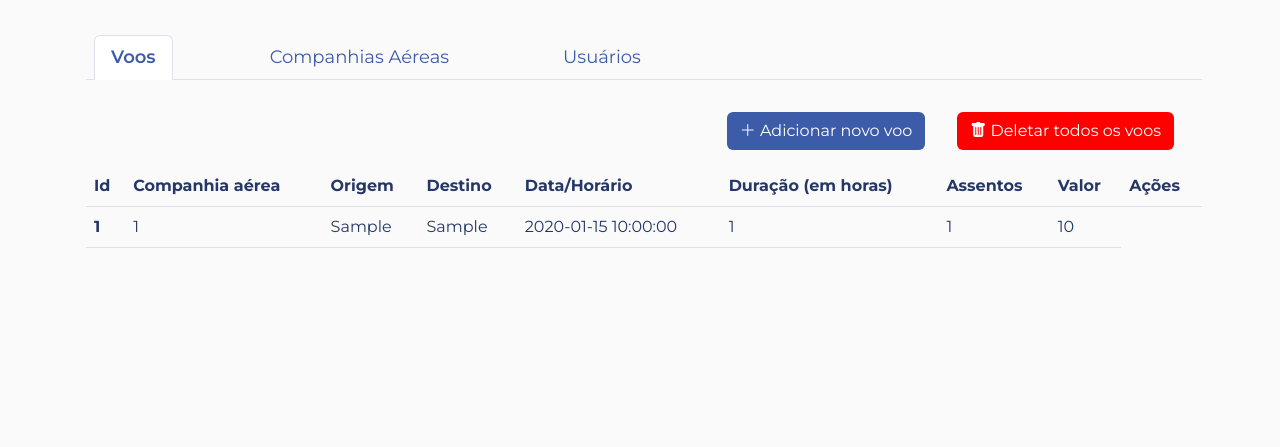
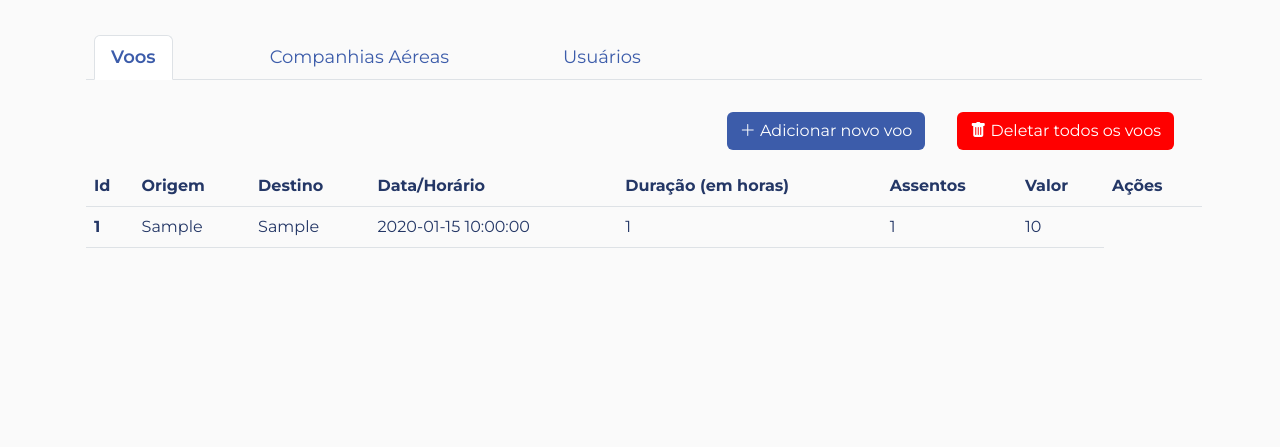
Before and after one commit to JulliaThainna/FlyMePHP, a PHP site: page /gerenciarSistema.php in a window 1280 px wide. Shown: the part 207-654 px from the top of the page. Run offline with PHP 8.4, Linux system fonts and the light colour scheme; tables that the repository leaves empty hold one stand-in row (values such as "Sample post").

Commit message:
Arrumando detalhe tabela voo

```diff
--- a/frontend/pages/Voo/gerenciarVoos.php
+++ b/frontend/pages/Voo/gerenciarVoos.php
@@ -20,7 +20,7 @@
         <thead>
         <tr>
             <th>Id</th>
-            <th>Companhia aérea</th>
+            <!-- <th>Companhia aérea</th> -->
             <th>Origem</th>
             <th>Destino</th>
             <th>Data/Horário</th>
@@ -44,7 +44,6 @@
                         $valor = $linha['valor'];
                         echo "<tr>
                             <th scope='row'> $id </th>
-                            <td>$id</td>
                             <td>$origem</td>
                             <td>$destino</td>
                             <td>$data_horario</td>
```
